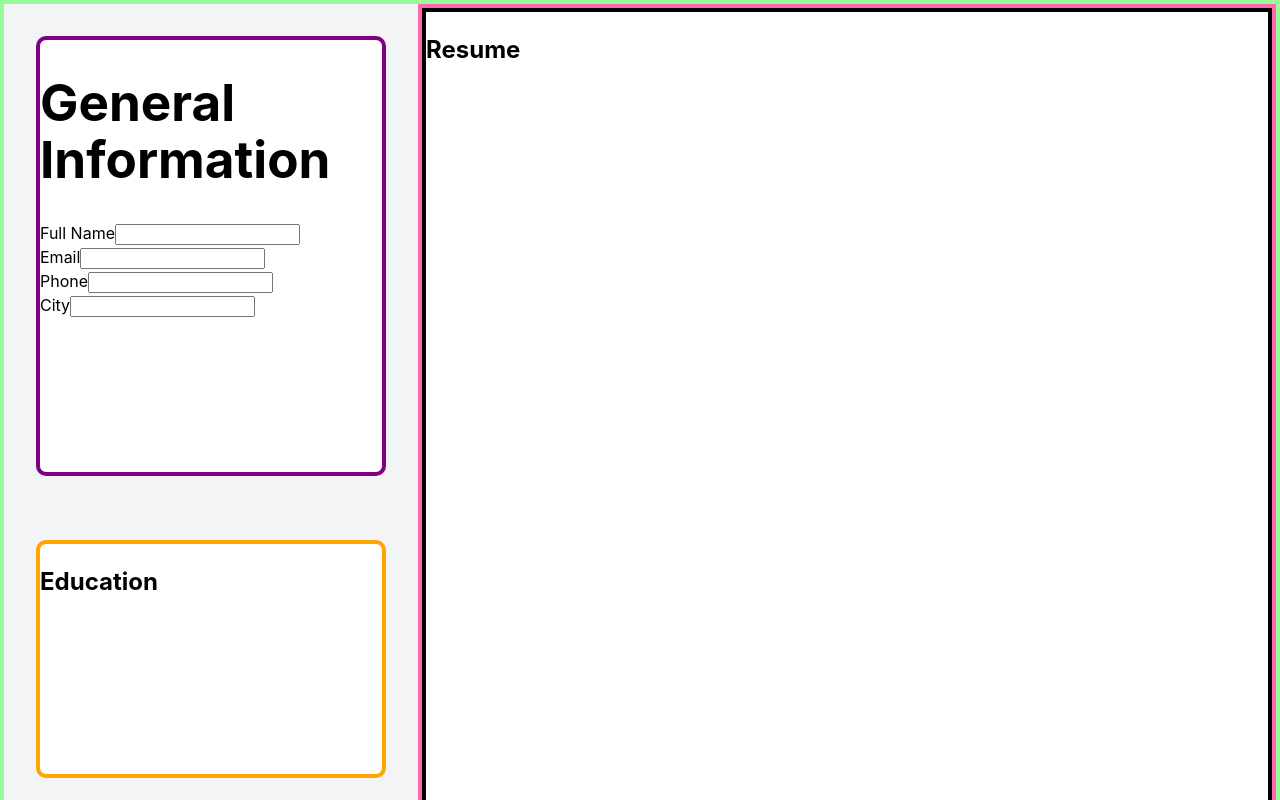
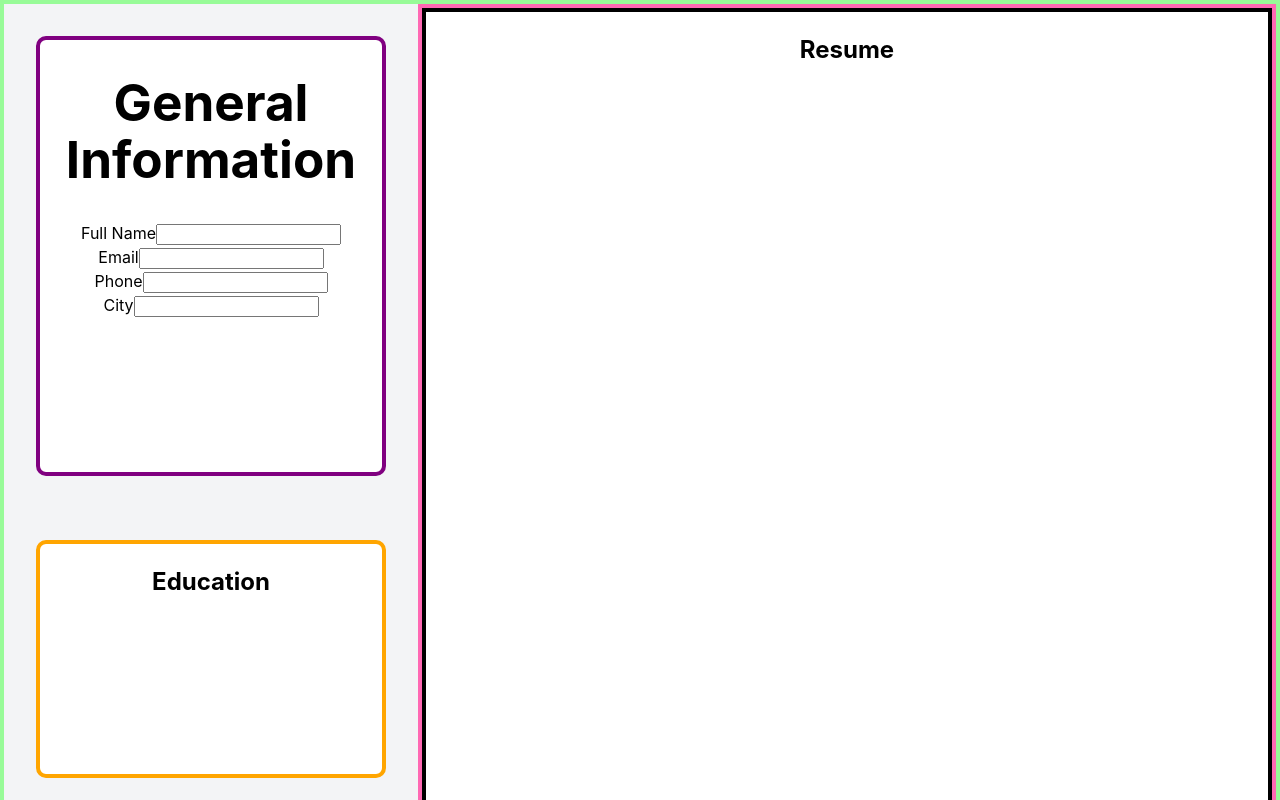
Before and after one commit to Kbouti/CV-Project, a React (Vite) app: page / in a window 1280 px wide. Shown: the top 800 px of the page. Built offline with nearby package versions, Linux system fonts and the light colour scheme.

Commit message:
Center text content

```diff
--- a/src/style.css
+++ b/src/style.css
@@ -40,6 +40,12 @@ body {
   margin: 2rem;
   display: flex;
   flex-direction: column;
+  align-items:center;
+}
+
+.subSection h1 {
+  justify-content: center;
+  text-align:center;
 }
 
 .contactInfo {
@@ -71,4 +77,6 @@ body {
   background-color: white;
   width: 850px;
   height: 1100px;
+  display: flex;
+  justify-content: center;
 }
```
